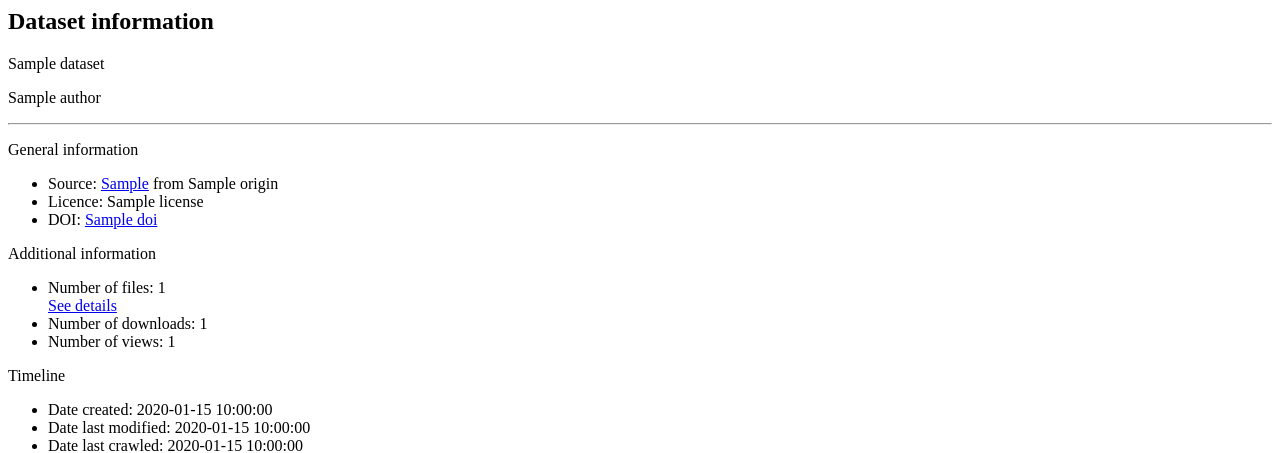
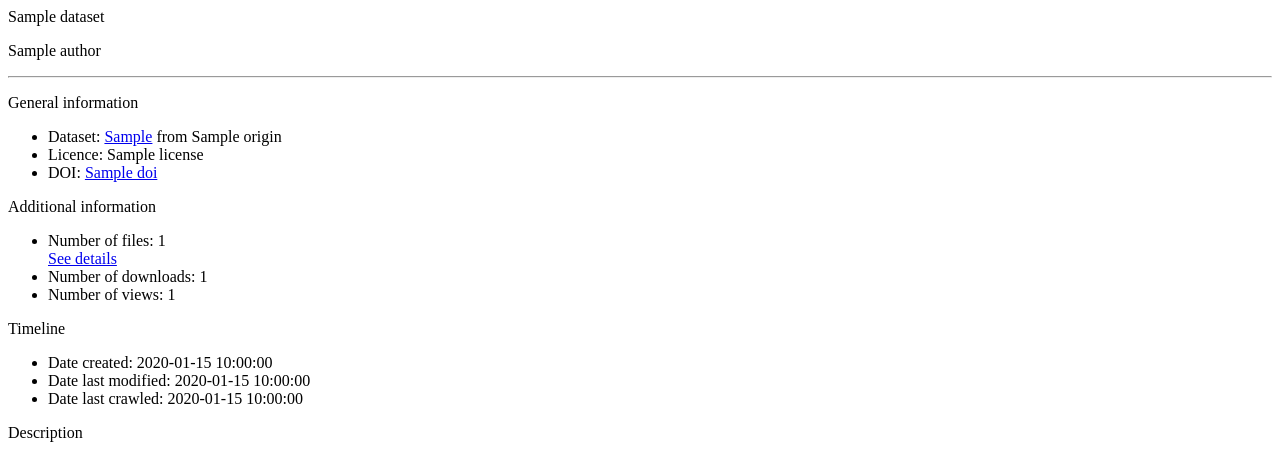
Before and after one commit to MDverse/mdde2, a FastAPI app: template templates/dataset_info.html in a window 1280 px wide. Shown: the top 453 px of the page. Run offline with FastAPI, Linux system fonts and the light colour scheme; the template is opened without the code that fills it: most values are stand-ins (such as "Sample title", 1, 10 or a date in 2020).

Commit message:
Use 'Dataset' in template

```diff
--- a/templates/dataset_info.html
+++ b/templates/dataset_info.html
@@ -1,5 +1,3 @@
-<h2>Dataset information</h2>
-
 <div class="card">
     <div class="card-content">
         <p class="title">
@@ -21,7 +19,7 @@
             <div class="column">
                 <p class="title is-5">General information</p>
                 <ul>
-                    <li>Source: <a href="{{ dataset.url }}" target="_blank">{{ dataset.id_in_origin }}</a> from {{ dataset.origin.name if dataset.origin else 'N/A' }}</li>
+                    <li>Dataset: <a href="{{ dataset.url }}" target="_blank">{{ dataset.id_in_origin }}</a> from {{ dataset.origin.name if dataset.origin else 'N/A' }}</li>
                     <li>Licence: {{ dataset.license }}</li>
                     <li>DOI: <a href="https://doi.org/{{ dataset.doi }}" target="_blank">{{ dataset.doi }}</a></li>
                 </ul>
```
